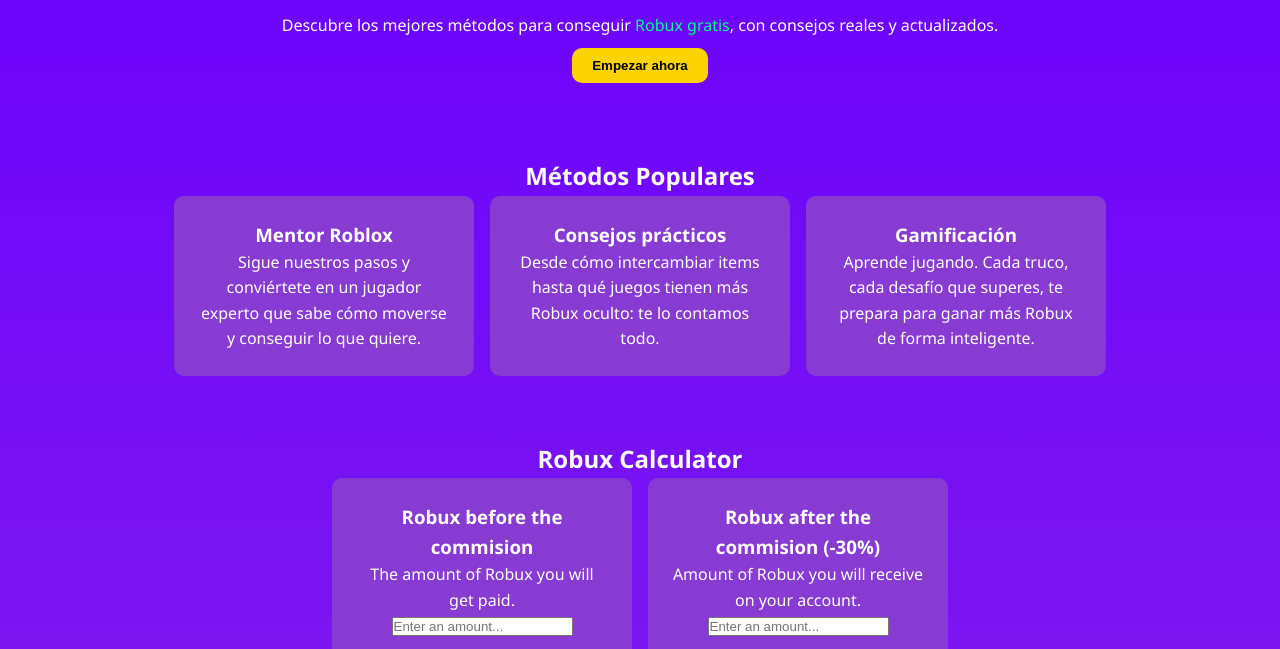
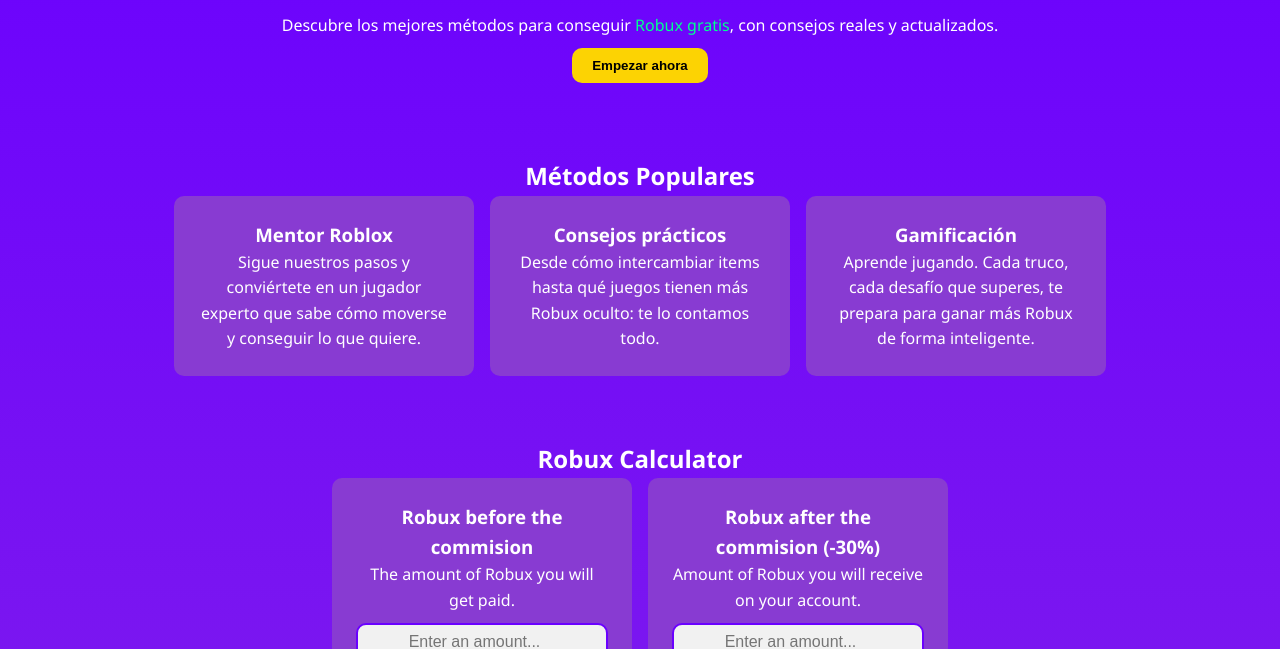
Before and after one commit to HyperCodeStudios/Xtreme-RBX, a plain HTML site: page index.html in a window 1280 px wide. Shown: the part 157-806 px from the top of the page. Drawn offline with Linux system fonts and the light colour scheme.

Commit message:
Update style.css

```diff
--- a/style.css
+++ b/style.css
@@ -106,7 +106,7 @@ header h1 {
     gap: 1rem;
 }
 
-.box {
+.box, .box-hover {
     background-color: #883bd2;
     padding: 1.5rem;
     border-radius: 10px;
@@ -115,9 +115,29 @@ header h1 {
     transition: transform 0.3s ease, box-shadow 0.3s ease;
 }
 
-.box:hover {
+.box-hover:hover {
     transform: translateY(-5px);
     box-shadow: 0 6px 15px rgba(0, 0, 0, 0.3);
+}
+
+.styled-input {
+    padding: 0.5rem;
+    font-size: 1rem;
+    border-radius: 10px;
+    border: 2px solid #6a00ff;
+    background-color: #f1f1f1;
+    color: #333;
+    width: 100%;
+    max-width: 300px;
+    margin-top: 10px;
+    text-align: center;
+}
+
+.styled-input:focus {
+    outline: none;
+    border-color: #ffea61;
+    background-color: #ffffff;
+    box-shadow: 0 4px 10px rgba(0, 0, 0, 0.2);
 }
 
 .testimonial {
```
